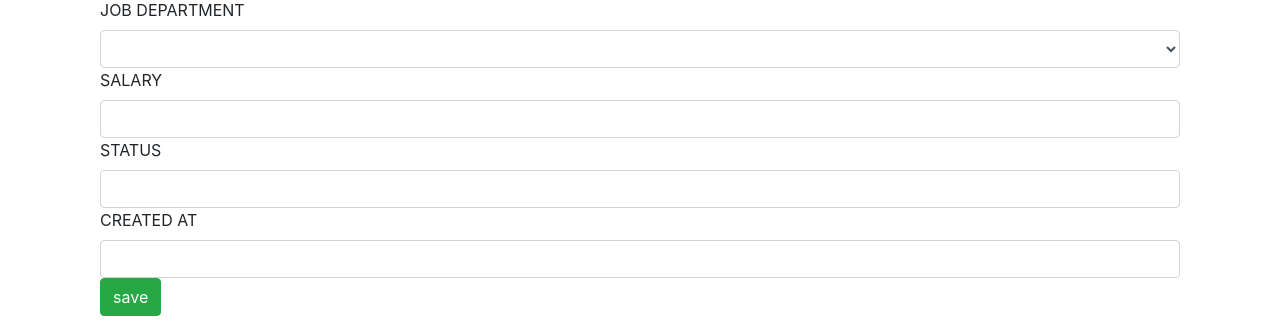
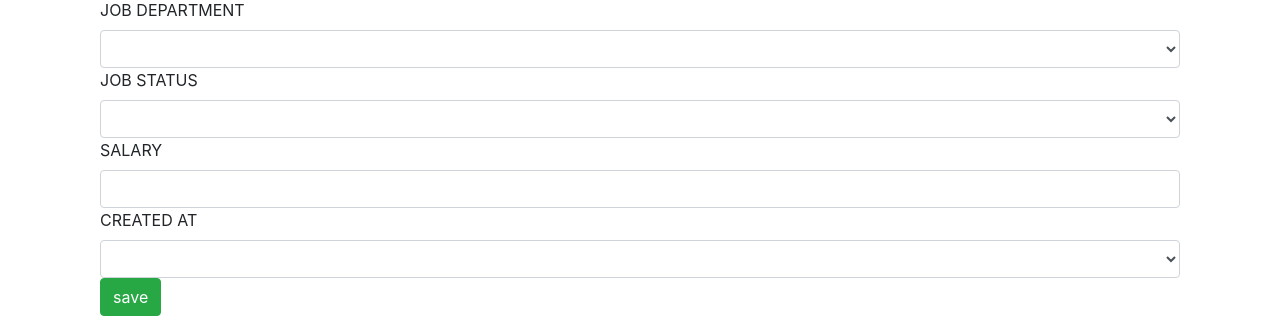
Before and after one commit to LINOSNCHENA/JAVA-Microservices-in-Springboot-and-Angular, an Angular app in the folder FrontPage/: page / in a window 1280 px wide. Both pictures are taken after a click on the button "New Hire". Shown: the part 293-621 px from the top of the page. Built offline with nearby package versions, Linux system fonts and the light colour scheme; no server answers.

Commit message:
selection options

```diff
--- a/FrontPage/src/app/one-employee/one-employee.component.html
+++ b/FrontPage/src/app/one-employee/one-employee.component.html
@@ -31,11 +31,21 @@
     <div class="form group">
         <label for="dept">JOB DEPARTMENT</label>
         <select name="dept"  class="form-control" [(ngModel)]="worker.dept">
-          <option value="computing">Computing</option>
-          <option value="accounting">Accounting</option>
-          <option value="humanresource">Human Resource</option>
-          <option value="finance">Finance</option>
-          <option value="others">Others- Please Specify Below</option></select>
+          <option value="Xcomputing">Computing</option>
+          <option value="Xaccounting">Accounting</option>
+          <option value="Xhumanresource">Human Resource</option>
+          <option value="Xfinance">Finance</option>
+          <option value="Xothers">Others- Please Specify Below</option></select>
+    </div>
+
+    <div class="form group">
+      <label for="status">JOB STATUS</label>
+      <select name="status"  class="form-control" [(ngModel)]="worker.status">
+        <option value="Xcomputing">permanent</option>
+        <option value="Xaccounting">part-time</option>
+        <option value="Xhumanresource">contractor</option>
+        <option value="Xfinance">visitor</option>
+        <option value="others">Others- Please Specify Below</option></select>
     </div>
 
     <div class="form group">
@@ -44,13 +54,12 @@
     </div>
 
     <div class="form group">
-      <label for="status">STATUS</label>
-      <input type="text" name="status" class="form-control" [(ngModel)]="worker.status">
-    </div>
-
-    <div class="form group">
       <label for="createdt">CREATED AT</label>
-      <input type="hide" name="createdt" class="form-control" [(ngModel)]="worker.createdt">
+      <select name="createdt"  class="form-control" [(ngModel)]="worker.createdt" >
+      <option value="2019-10-12">Yesterday</option>
+      <option value="2019-10-12">Today</option>
+      <option value="2019-10-12">Tommorow</option>
+      <option value="2000-01-20">Unknown</option></select>
     </div>
 
      <input type="submit" value="save" class="btn btn-success">
```
Also changed, not shown: 1 other file (tests, documents, lock files or other folders).
